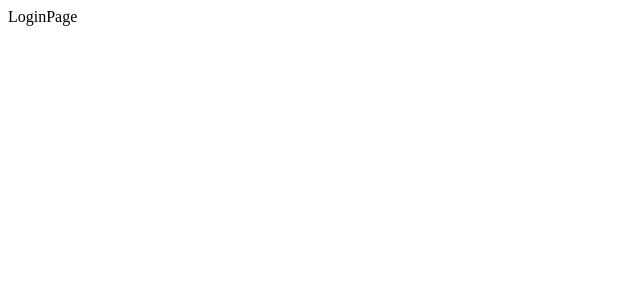
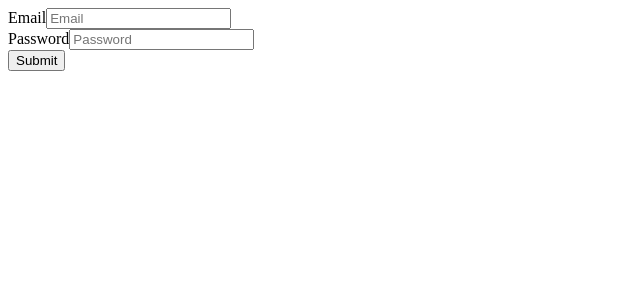
Before and after one commit to jhimson/Devtability, a React (Create React App) app in the folder client/: page /login in a window 1280 px wide. Shown: the top 300 px of the page, without its empty margins (0-640 px from the left). Built offline with nearby package versions, Linux system fonts and the light colour scheme.

Commit message:
Login functionality functional - client side

```diff
--- a/client/src/pages/LoginPage/LoginPage.jsx
+++ b/client/src/pages/LoginPage/LoginPage.jsx
@@ -1,9 +1,57 @@
-import React from 'react'
+import React, { useContext, useState } from 'react';
+
+// ! API ACTIONS
+import { Login } from '../../utils/users-api';
+
+// ! CONTEXTS IMPORTS
+import { UserContext } from '../../contexts/UserContext';
 
 const LoginPage = () => {
+  // ! CONTEXTS
+  const { user, setUser } = useContext(UserContext);
+
+  //! States
+  const [email, setEmail] = useState('');
+  const [password, setPassword] = useState('');
+
+  // ! FUNCTIONS
+  const handleSubmit = async (e) => {
+    e.preventDefault();
+    const res = await Login({email, password });
+    console.log(res);
+    if (res) {
+      const token = JSON.parse(window.atob(res.data.accessToken.split('.')[1]));
+      console.log(token.user);
+      localStorage.setItem('token', JSON.stringify(res.data.accessToken));
+      setUser(token.user);
+    }
+  };
+
   return (
-    <div>LoginPage</div>
-  )
-}
+    <div>
+      <form onSubmit={handleSubmit}>
+        <div>
+          <label htmlFor="Email">Email</label>
+          <input
+            type="email"
+            placeholder="Email"
+            value={email}
+            onChange={(e) => setEmail(e.target.value)}
+          />
+        </div>
+        <div>
+          <label htmlFor="Password">Password</label>
+          <input
+            type="password"
+            placeholder="Password"
+            value={password}
+            onChange={(e) => setPassword(e.target.value)}
+          />
+        </div>
+        <input type="submit" value={`Submit`} />
+      </form>
+    </div>
+  );
+};
 
-export default LoginPage
+export default LoginPage;
--- a/client/src/pages/SignupPage/SignupPage.jsx
+++ b/client/src/pages/SignupPage/SignupPage.jsx
@@ -1,10 +1,13 @@
 import React, { useState, useContext } from 'react';
+
+// ! API ACTIONS
 import { Signup } from '../../utils/users-api';
 
 // ! CONTEXTS IMPORTS
 import { UserContext } from '../../contexts/UserContext';
 
 const SignupPage = () => {
+
   // ! CONTEXTS
   const { user, setUser } = useContext(UserContext);
 
@@ -13,13 +16,14 @@ const SignupPage = () => {
   const [email, setEmail] = useState('');
   const [password, setPassword] = useState('');
 
+  // ! FUNCTIONS
   const handleSubmit = async (e) => {
     e.preventDefault();
     const res = await Signup({ name, email, password });
     console.log(res);
     if (res) {
       const token = JSON.parse(window.atob(res.data.accessToken.split('.')[1]));
-      console.log('wtf', token.user);
+      console.log(token.user);
       localStorage.setItem('token', JSON.stringify(res.data.accessToken));
       setUser(token.user);
     }
--- a/client/src/utils/users-api.js
+++ b/client/src/utils/users-api.js
@@ -10,3 +10,11 @@ export const Signup = async ({ name, email, password }) => {
   });
   return response;
 };
+
+export const Login = async ({ email, password }) => {
+  const response = await Axios.post(`${BASE_URL}/login`, {
+    email,
+    password,
+  });
+  return response;
+};
```
Also changed, not shown: 1 other file (tests, documents, lock files or other folders).
